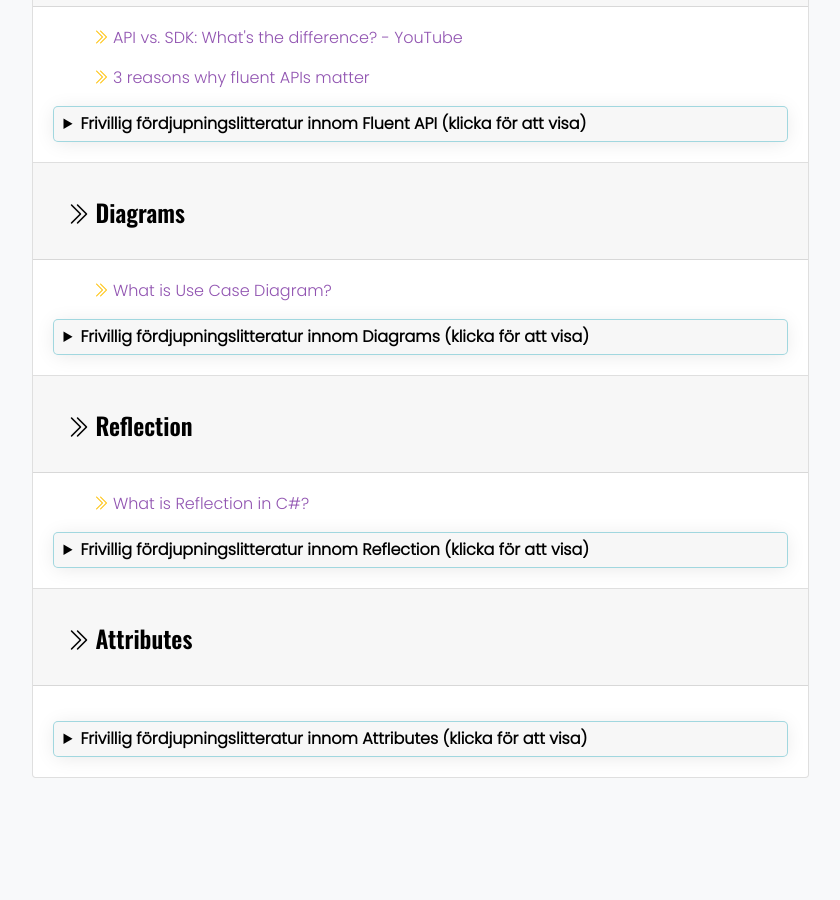
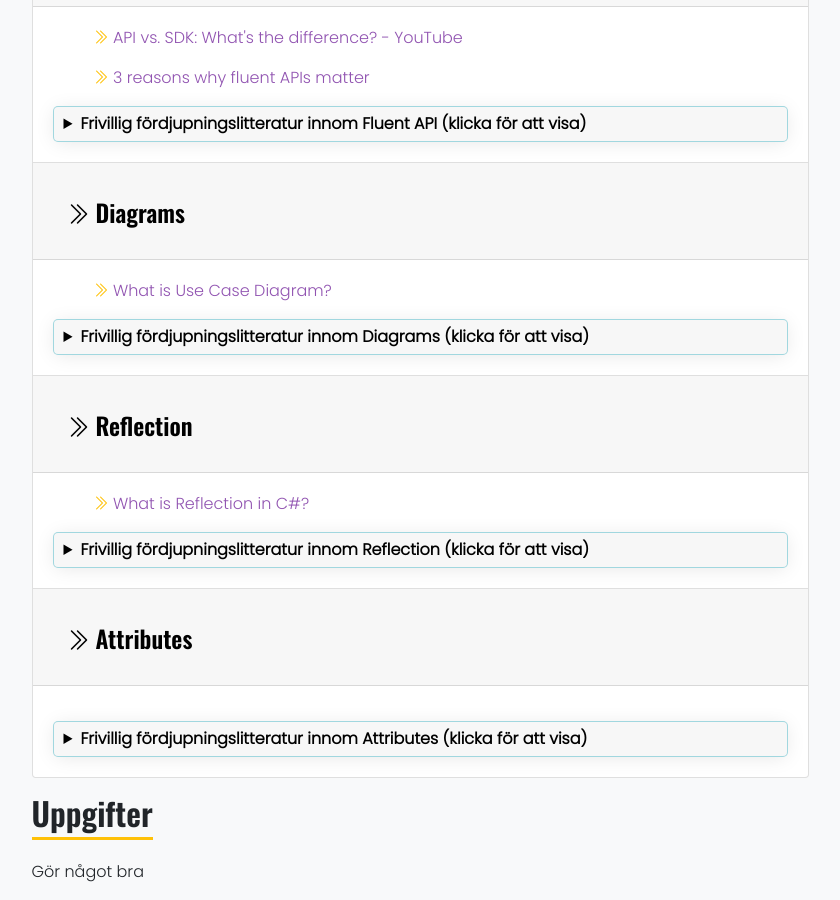
Before and after one commit to PGVSNH20/PGVSNH20-dataatkomst, a Jekyll site: the page built from lectures/introduction.md, in a window 1280 px wide and 900 px high, scrolled down 1896 px. Shown: the whole window, without its empty margins (220-1060 px from the left). Built offline with Jekyll 4.4.1, drawn with Linux system fonts in a browser that asks for light colours; nearby versions of some CDN libraries; before the commit the page ends 2674 px from its top, so only the background shows below that.

Commit message:
Updates lectures to use includes

```diff
--- a/lectures/introduction.md
+++ b/lectures/introduction.md
@@ -9,72 +9,14 @@ permalink: /lectures/introduction
 Denna lektion är en introduktion till kursen, samt dom första steg med projektet. Fastsällning av grupper.
 
 ## Lektionsplan
-  <div class="card schedule-card">
-          <div class="card-body">
-            <div class="row">
-                <h5 class="pl-3"><i class="bi bi-calendar-week"></i> Lektion från kl. 8:30 till kl. 16:30 </h5>
-            </div>
-{% for activity in site.data.schedule.weeks[0].days[1].activities %}
-            <div class="row">
-              <div class="col-sm-1 ">
-                <div class="circle"></div>
-              </div>
-              <div class="col-sm-2 p-0 schedule-txt">
-             {{ activity.start-full | date: "%R"}} - {{ activity.end-full | date: "%R"}}
-              </div>
-              <div class="col-sm-9 schedule-txt">
-              {% if activity.discussion %}
-              <a href="{{activity.discussion}}">{{activity.title}}</a> <i class="fa fa-comments" aria-hidden="true"></i>
-              (delta aktivt i diskussionen){% else %}{{activity.title}} {% endif %}
-              </div>
-            </div>
-{% endfor %}
-          </div>
-        </div>
 
-
-
+{% include lectureplan.html lectureWeek=0 lectureDay=1 lectureCaption="Lektion från kl. 8:30 till kl. 16:30" %}
 
 ## Lektionsteori
 *Detta är material (artiklar, videoer, blogs, podcasts etc) som är den teoretiska bas för denna lektion, det antas att du har läst/set/lystnad detta innan lektionen starter.*
 
-  <div class="accordion" id="accordionExample">
-{% for topic in site.data.lecture_csharp_refresh.topics %}
-            <div class="card">
-                <div class="card-header" id="headingOne">
-                  <h2 class="mb-0 w-100">
-                    <button class="btn btn-link text-left" type="button" data-toggle="" data-target="#ex{{forloop.index0}}" aria-expanded="false" aria-controls="ex{{forloop.index0}}">
-                      <h4 id="object-oriented-programming-and-c"><i class="bi bi-chevron-double-right"></i>
-                      {{topic.topic}}
-                      </h4>
-                    </button>
-                  </h2>
-                </div>
-                <div id="ex{{forloop.index0}}" class="collapse show" aria-labelledby="headingOne" data-parent="#accordionExample">
-                  <div class="card-body">
-                  <ul>
-                  {% for mandatory in topic.literature %}
-                  <li class="mb-3">
-                       <i class="bi bi-chevron-double-right lec-icon"></i><a href="{{mandatory.url}}"> {{mandatory.title}}</a>
-                      {% if mandatory.timeMinutes %}
-                        <span class="badges"><span class="badge badge-{{mandatory.timeBadge}}">{{mandatory.timeDescription}}</span><span class="badge badge-secondary">{{mandatory.timeMinutes}} min</span></span>
-                      {% endif %}
-                    </li>
-                  {% endfor %}
-                  </ul>
-                  <details>
-                  <summary>Frivillig fördjupningslitteratur innom {{topic.topic}} (klicka för att visa)</summary>
-                  <ul>
-                  {% for optional in topic.optionalLiterature %}
-                  <li class="mb-4">
-                  <a href="{{optional.url}}">{{optional.title}}</a>
-                  <span class="badges"><span class="badge badge-info">Article</span><span class="badge badge-secondary">12min</span></span>
-                  </li>
-                  {%endfor%}
-                  </ul>
-                  </details>
-                  </div>
-                </div>
-                </div>
+{% include lecturetopics.html lectureData="lecture_csharp_refresh" %}
 
-                {% endfor %}
+## Uppgifter
+
+Gör något bra
```
Also changed, not shown: lectures/cleancode.md (+4 -22 lines), lectures/orm_tasks.md (+2 -21 lines), lectures/threading.md (+3 -31 lines).
